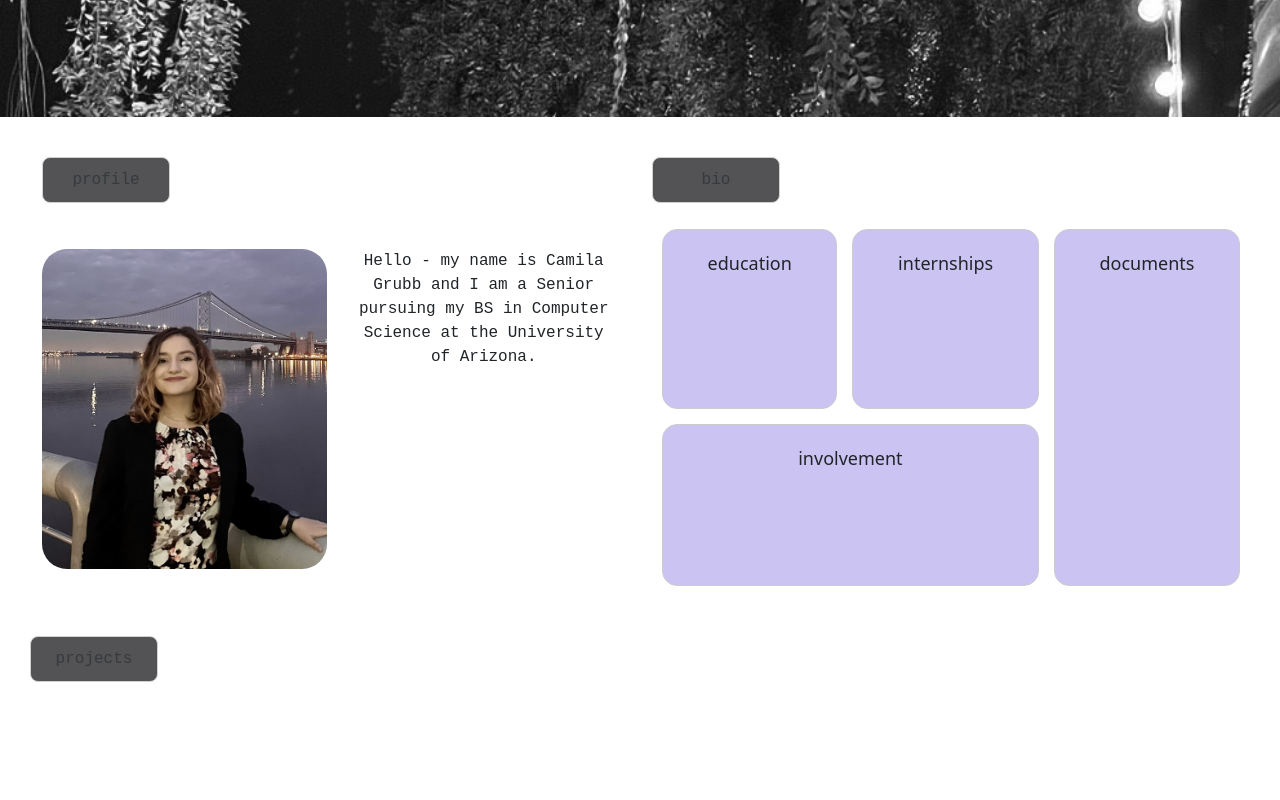
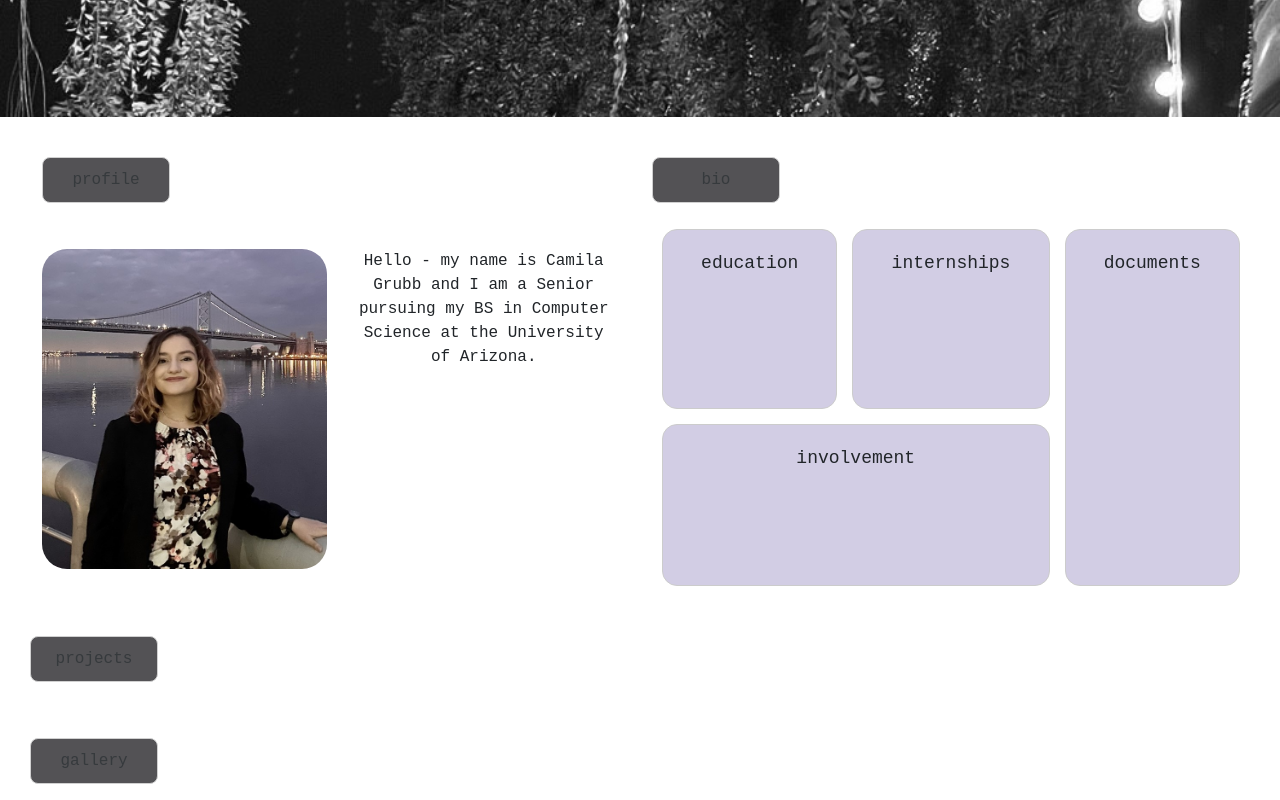
Before and after one commit to CG020/camilagrubbweb2024, a React (Create React App) app in the folder camilagrubbweb/: page / in a window 1280 px wide. Shown: the part 739-1539 px from the top of the page. Before the commit the page ends 1437 px from the top, so only its background shows below. Built offline with nearby package versions, Linux system fonts and the light colour scheme.

Commit message:
additional labels

```diff
--- a/camilagrubbweb/src/App.js
+++ b/camilagrubbweb/src/App.js
@@ -4,6 +4,7 @@ import Header from './components/Header/Header';
 import Bio from './components/Bio/Bio';
 import Collage from './components/Collage/Collage';
 import Projects from './components/Projects/Projects';
+import Gallery from './components/Gallery/Gallery';
 
 function App() {
   const [scrollY, setScrollY] = useState(0);
@@ -44,6 +45,12 @@ function App() {
           </div>
         </div>
 
+        <div className='row'>
+          <div className='col'>
+          <Gallery></Gallery>
+          </div>
+        </div>
+
         </div>
       </div>
 
--- a/camilagrubbweb/src/components/Collage/Collage.css
+++ b/camilagrubbweb/src/components/Collage/Collage.css
@@ -8,13 +8,14 @@
 }
 
 .panel {
-    background-color: #cbc4f3;
+    background-color: #bcb6d8ac;
     border: 1px solid #ccc;
     padding: 20px;
     text-align: center;
     font-size: 18px;
     cursor: pointer;
     border-radius: 15px;
+    font-family: monospace;
 }
 
 .edu {
--- /dev/null
+++ b/camilagrubbweb/src/components/Gallery/Gallery.js
@@ -0,0 +1,10 @@
+import React from 'react';
+// import './Gallery.css';
+
+function Gallery() {
+    return(
+        <p className='bio-label'>gallery</p>
+    );
+}
+
+export default Gallery;
```
